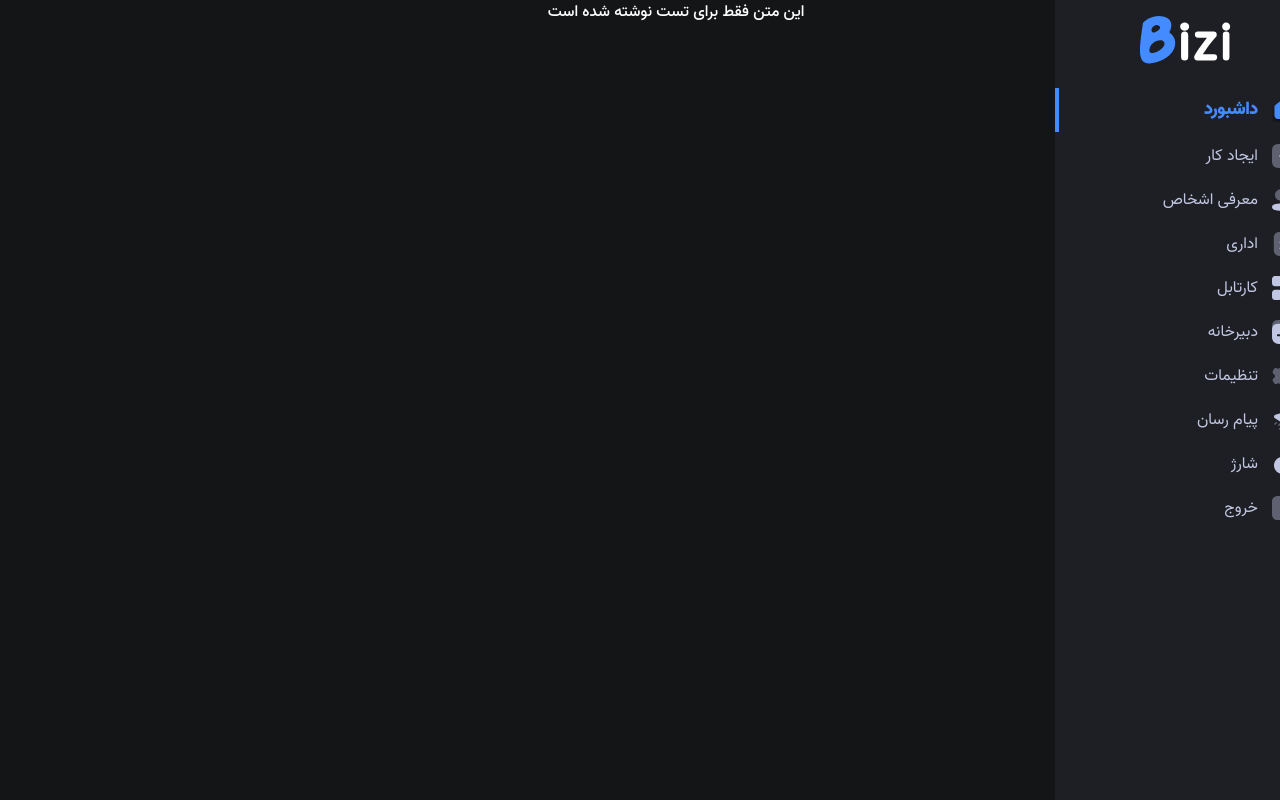
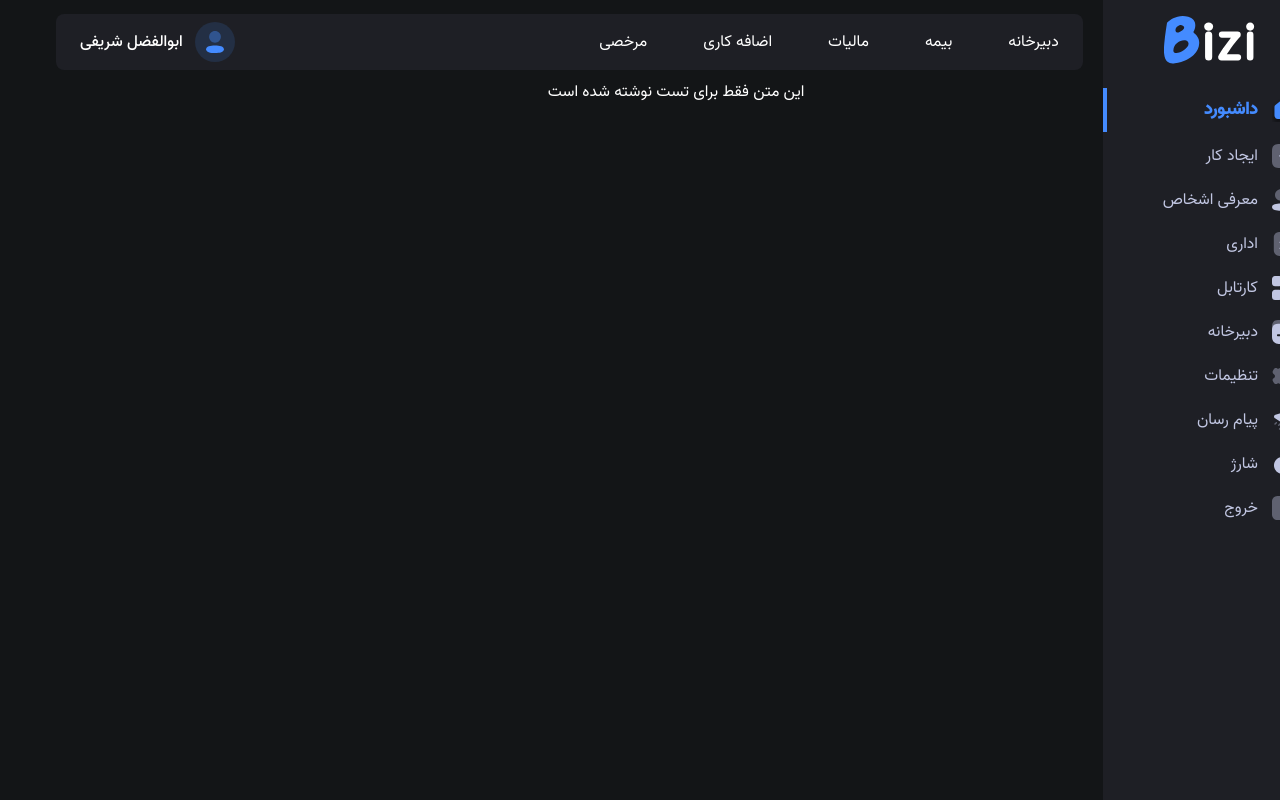
Before and after one commit to vcabolfazl/Admin-Dashboard, a Next.js app: page / in a window 1280 px wide. Built offline with nearby package versions, Linux system fonts and the light colour scheme.

Commit message:
feat => Development of Header component

```diff
--- /dev/null
+++ b/src/components/Header.jsx
@@ -0,0 +1,57 @@
+import Link from 'next/link'
+import React, { useState } from 'react'
+import Navbar from './navbar'
+
+export default function Header() {
+ const [showMenu, setShowMenu] = useState(true)
+ return (
+  <>
+   <header className='fixed top-0 left-0 w-full md:w-5/6 md:px-5 md:pt-3.5'>
+    <div className="w-full flex items-center justify-between bg-primry px-2 md:px-6 py-2 md:rounded-lg">
+     <svg className="block md:hidden w-8 h-8" onClick={() => setShowMenu(status => !status)}>
+      <use href='#menu'></use>
+     </svg>
+     <Navbar hidden={showMenu} />
+     <svg className='block md:hidden w-[91px] h-[48px]'>
+      <use href='#Logo'></use>
+     </svg>
+
+     <ul className='hidden md:flex gap-x-4 lg:gap-x-14 items-center'>
+      <li>
+       <Link href={"#"}>
+        دبیرخانه
+       </Link>
+      </li>
+      <li>
+       <Link href={"#"}>
+        بیمه
+       </Link>
+      </li>
+      <li>
+       <Link href={"#"}>
+        مالیات
+       </Link>
+      </li>
+      <li>
+       <Link href={"#"}>
+        اضافه کاری
+       </Link>
+      </li>
+      <li>
+       <Link href={"#"}>
+        مرخصی
+       </Link>
+      </li>
+     </ul>
+     <div className="flex items-center gap-x-3 font-VazirM">
+      <svg className="w-10 h-10">
+       <use href='#profile'></use>
+      </svg>
+      <p className='hidden md:block'>ابوالفضل شریفی</p>
+     </div>
+    </div>
+   </header>
+   <div className={`fixed top-0 left-0 w-1/3 h-full z-20 bg-black/40 md:hidden ${showMenu ? "hidden" : "block"}`} onClick={() => setShowMenu(status => !status)}></div >
+  </>
+ )
+}
--- a/src/components/Svg.jsx
+++ b/src/components/Svg.jsx
@@ -236,6 +236,56 @@ function Svg() {
     />
    </symbol>
 
+   <symbol id='profile'
+    viewBox="0 0 38 38"
+    fill="none"
+   >
+    <rect width={38} height={38} rx={19} fill="#448BFF" fillOpacity={0.14} />
+    <path
+     d="M18.9969 22.354C14.4409 22.354 10.5493 23.0723 10.5493 25.9455C10.5493 28.8199 14.4166 29.5635 18.9969 29.5635C23.5529 29.5635 27.4445 28.8463 27.4445 25.9719C27.4445 23.0976 23.5783 22.354 18.9969 22.354Z"
+     fill="#448BFF"
+    />
+    <path
+     opacity={0.4}
+     d="M18.9962 19.6167C22.0997 19.6167 24.5863 17.129 24.5863 14.0265C24.5863 10.9241 22.0997 8.43637 18.9962 8.43637C15.8937 8.43637 13.406 10.9241 13.406 14.0265C13.406 17.129 15.8937 19.6167 18.9962 19.6167Z"
+     fill="#448BFF"
+    />
+   </symbol>
+
+   <symbol id="menu"
+    fill="#000000"
+    viewBox="0 0 24 24"
+    data-name="Line Color"
+    xmlns="http://www.w3.org/2000/svg"
+    className="icon line-color"
+   >
+    <line
+     id="secondary"
+     x1={3}
+     y1={12}
+     x2={21}
+     y2={12}
+     style={{
+      fill: "none",
+      stroke: "#448BFF",
+      strokeLinecap: "round",
+      strokeLinejoin: "round",
+      strokeWidth: 2,
+     }}
+    />
+    <path
+     id="primary"
+     d="M9,18H21M3,6H15"
+     style={{
+      fill: "none",
+      stroke: "#fff",
+      strokeLinecap: "round",
+      strokeLinejoin: "round",
+      strokeWidth: 2,
+     }}
+    />
+   </symbol>
+
   </svg>
  )
 }
--- a/src/components/navbar.jsx
+++ b/src/components/navbar.jsx
@@ -2,10 +2,10 @@ import Link from 'next/link'
 import { useRouter } from 'next/router'
 import React from 'react'
 
-export default function Navbar() {
+export default function Navbar({ hidden }) {
   const router = useRouter()
   return (
-    <nav className='hidden md:block fixed w-2/3 md:w-[261px] h-full right-0 bg-primry py-4'>
+    <nav className={`fixed w-2/3 md:w-1/6 h-full top-0 right-0 bg-primry py-4 z-30  ${hidden ? "hidden md:block" : null}`}>
       <div className="flex justify-center mb-6">
         <svg className='w-[91px] h-[48px]'>
           <use href='#Logo'></use>
--- a/src/pages/_app.js
+++ b/src/pages/_app.js
@@ -1,13 +1,14 @@
 import Svg from '@/components/Svg'
-import Navbar from '@/components/navbar'
+import Navbar from '@/components/Navbar'
 import '@/styles/globals.css'
+import Header from '@/components/Header'
 
 export default function App({ Component, pageProps }) {
   return (
     <>
       <Svg />
-      <Navbar />
-
+      <Header />
+      <Navbar hidden={true} />
       <Component {...pageProps} />
     </>
   )
--- a/src/pages/index.jsx
+++ b/src/pages/index.jsx
@@ -1,7 +1,7 @@
 export default function Home() {
   return (
     <>
-      <center>این متن فقط برای تست نوشته شده است</center>
+      <center className="mt-20">این متن فقط برای تست نوشته شده است</center>
     </>
   )
 }
--- a/src/styles/globals.css
+++ b/src/styles/globals.css
@@ -19,7 +19,7 @@
   }
 
   body {
-    @apply bg-black font-VazirM text-white
+    @apply bg-black font-VazirR text-white
   }
 
   /* active NavLink */
```
